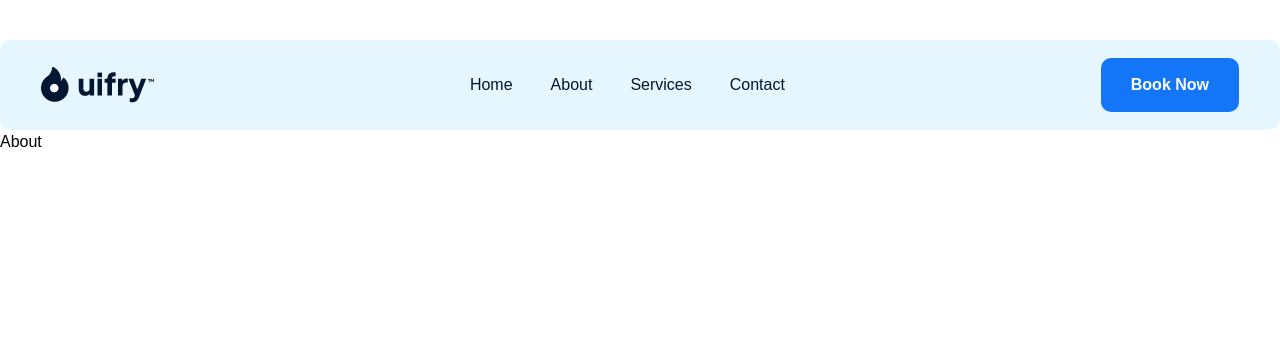
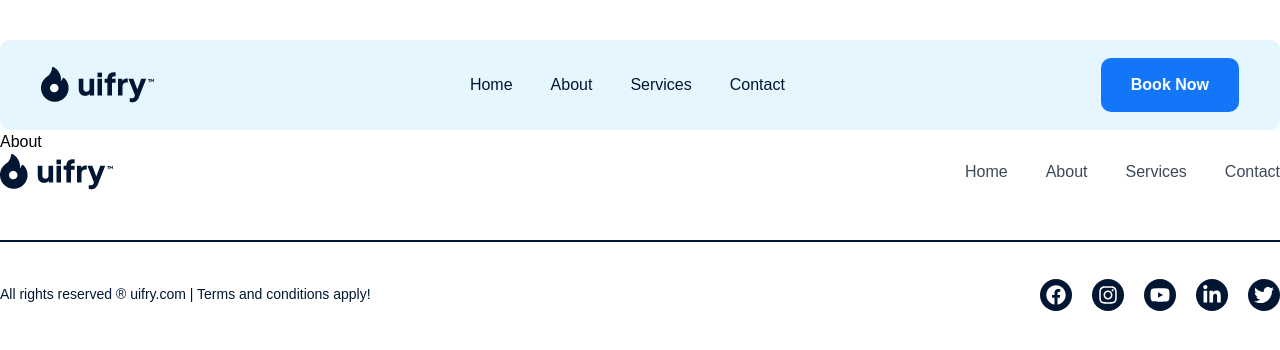
Before and after one commit to Firdosh01/Dental-medical-website, a React (Vite) app: page /about-us in a window 1280 px wide. Shown: the top 350 px of the page. Built offline with nearby package versions, Linux system fonts and the light colour scheme; a web font is replaced by a local one.

Commit message:
some changes

```diff
--- a/src/App.jsx
+++ b/src/App.jsx
@@ -5,6 +5,7 @@ import About from "./pages/About";
 import Services from "./pages/Services";
 import Contact from "./pages/Contact";
 import Navbar from "./components/common/Navbar";
+import Footer from "./components/common/Footer";
 
 const App = () => {
   return (
@@ -16,6 +17,7 @@ const App = () => {
         <Route path="/services" element={<Services />} />
         <Route path="/contact" element={<Contact />} />
       </Routes>
+      <Footer />
     </>
   );
 };
--- a/src/pages/Home.jsx
+++ b/src/pages/Home.jsx
@@ -480,9 +480,6 @@ const Home = () => {
         </div>
       </div>
 
-      {/* footer section start */}
-      <Footer />
-      {/* footer section end */}
     </div>
   );
 };
```
